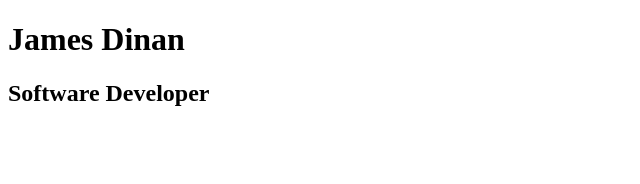
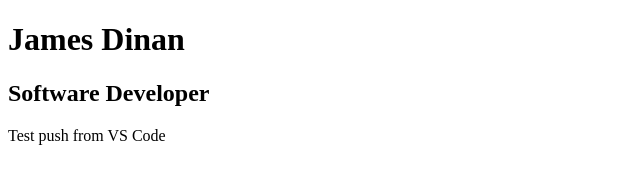
Before and after one commit to jldinan/jldinan.github.io, a plain HTML site: page index.html in a window 1280 px wide. Shown: the whole page, without its empty margins (0-640 px from the left). Drawn offline with Linux system fonts and the light colour scheme.

Commit message:
Test push from vs code

```diff
--- a/index.html
+++ b/index.html
@@ -10,5 +10,6 @@
   <body>
     <h1>James Dinan</h1>
     <h2>Software Developer</h2>
+    <p>Test push from VS Code</p>
   </body>
 </html>
```
